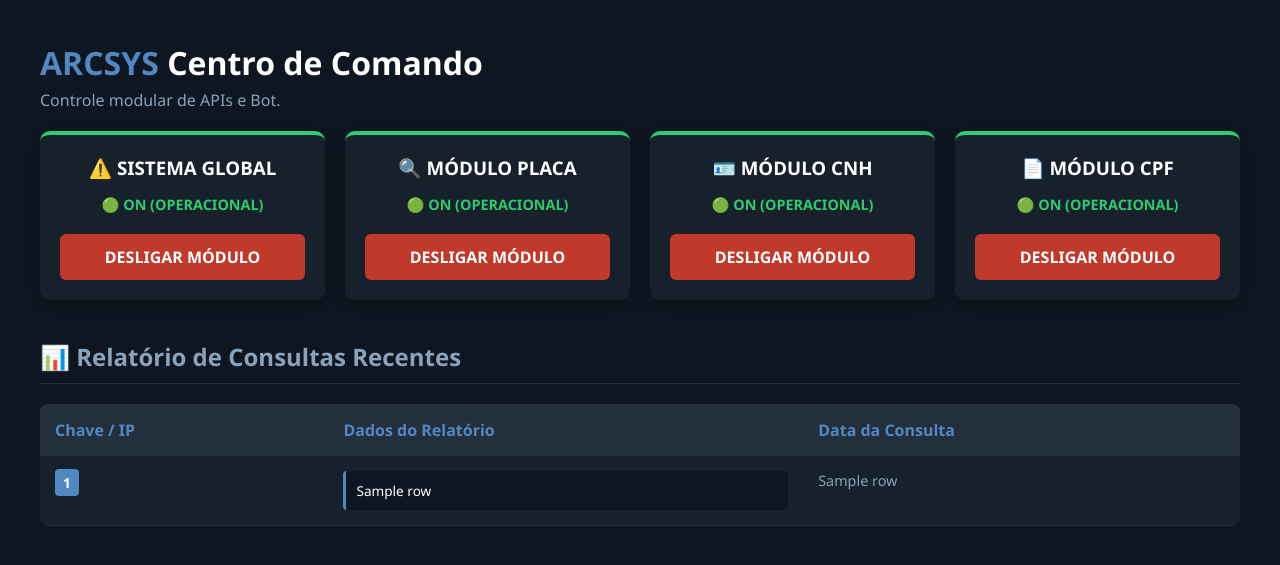
After one commit to joaothadeuangelo/arcsys-sistema-consultas, a FastAPI app: template templates/admin.html in a window 1280 px wide. The commit adds this page. Shown: the top 565 px of the page. Run offline with FastAPI, Linux system fonts and the light colour scheme; the template is opened without the code that fills it: most values are stand-ins (such as "Sample title", 1, 10 or a date in 2020).

Commit message:
Ajuste e implementação do dashboard admin com toggle para ligar e desligar módulos

```diff
--- a/database.py
+++ b/database.py
@@ -20,7 +20,15 @@ def iniciar_banco() -> None:
             valor TEXT NOT NULL
         )
     ''')
+
+    # Inserindo o Botão Global (Botão do Pânico)
     cursor.execute("INSERT OR IGNORE INTO configuracoes (chave, valor) VALUES ('manutencao', '0')")
+
+    # Inserindo as chaves individuais dos módulos (Padrão: 0 = Ligado/Operacional)
+    cursor.execute("INSERT OR IGNORE INTO configuracoes (chave, valor) VALUES ('manutencao_placa', '0')")
+    cursor.execute("INSERT OR IGNORE INTO configuracoes (chave, valor) VALUES ('manutencao_cnh', '0')")
+    cursor.execute("INSERT OR IGNORE INTO configuracoes (chave, valor) VALUES ('manutencao_cpf', '0')")
+
     conn.commit()
     conn.close()
 
@@ -39,6 +47,9 @@ def buscar_consulta(chave_busca: str):
     conn.close()
     return resultado[0] if resultado else None
 
+# ==========================================
+# FUNÇÕES GLOBAIS (O BOTÃO DO PÂNICO)
+# ==========================================
 def is_manutencao() -> bool:
     conn = sqlite3.connect(DB_PATH)
     cursor = conn.cursor()
@@ -55,3 +66,37 @@ def toggle_manutencao() -> None:
     cursor.execute("UPDATE configuracoes SET valor = ? WHERE chave = 'manutencao'", (novo_valor,))
     conn.commit()
     conn.close()
+
+# ==========================================
+# FUNÇÕES MODULARES (CONTROLE INDEPENDENTE)
+# ==========================================
+def is_manutencao_modulo(modulo: str) -> bool:
+    """Verifica se um módulo específico (placa, cnh, cpf) está em manutenção."""
+    conn = sqlite3.connect(DB_PATH)
+    cursor = conn.cursor()
+    cursor.execute("SELECT valor FROM configuracoes WHERE chave = ?", (f'manutencao_{modulo}',))
+    resultado = cursor.fetchone()
+    conn.close()
+    return resultado[0] == '1' if resultado else False
+
+def toggle_manutencao_modulo(modulo: str) -> None:
+    """Liga ou desliga um módulo específico."""
+    atual = is_manutencao_modulo(modulo)
+    novo_valor = '0' if atual else '1'
+    conn = sqlite3.connect(DB_PATH)
+    cursor = conn.cursor()
+    cursor.execute("UPDATE configuracoes SET valor = ? WHERE chave = ?", (novo_valor, f'manutencao_{modulo}'))
+    conn.commit()
+    conn.close()
+
+def get_status_todos_modulos() -> dict:
+    """Retorna um dicionário com o status de todos os módulos para o painel de Admin."""
+    conn = sqlite3.connect(DB_PATH)
+    cursor = conn.cursor()
+    cursor.execute("SELECT chave, valor FROM configuracoes")
+    resultados = cursor.fetchall()
+    conn.close()
+
+    # Converte os resultados ('0' ou '1') em booleanos (False ou True)
+    status = {linha[0]: linha[1] == '1' for linha in resultados}
+    return status
--- a/routes/api.py
+++ b/routes/api.py
@@ -2,7 +2,7 @@ import os
 import time
 import asyncio
 from fastapi import APIRouter, Request
-from database import is_manutencao, buscar_consulta, salvar_consulta
+from database import buscar_consulta, salvar_consulta, is_manutencao, is_manutencao_modulo
 
 router = APIRouter()
 
@@ -23,8 +23,8 @@ cooldowns_cpf = {}
 # ==========================================
 @router.get("/api/consultar/{placa}")
 async def consultar_placa(placa: str, request: Request):
-    if is_manutencao():
-        return {"sucesso": False, "dados": "🛠️ **SISTEMA EM MANUTENÇÃO!**\n\nNossos servidores estão em ajuste."}
+    if is_manutencao() or is_manutencao_modulo('placa'):
+        return {"sucesso": False, "erro": "🛠️ MÓDULO EM MANUTENÇÃO!"}
 
     placa = placa.upper()
     ip_cliente = request.headers.get("X-Forwarded-For", request.client.host).split(",")[0].strip()
@@ -81,8 +81,8 @@ async def consultar_placa(placa: str, request: Request):
 # ==========================================
 @router.get("/api/consultar_cnh/{cpf}")
 async def consultar_cnh(cpf: str, request: Request):
-    if is_manutencao():
-        return {"sucesso": False, "erro": "🛠️ SISTEMA EM MANUTENÇÃO!"}
+    if is_manutencao() or is_manutencao_modulo('cnh'):
+        return {"sucesso": False, "erro": "🛠️ MÓDULO EM MANUTENÇÃO!"}
 
     cpf_limpo = ''.join(filter(str.isdigit, cpf))
     if len(cpf_limpo) != 11:
@@ -180,8 +180,8 @@ async def consultar_cnh(cpf: str, request: Request):
 # ==========================================
 @router.get("/api/consultar_dados_cpf/{cpf}")
 async def consultar_dados_cpf(cpf: str, request: Request):
-    if is_manutencao():
-        return {"sucesso": False, "erro": "🛠️ SISTEMA EM MANUTENÇÃO!"}
+    if is_manutencao() or is_manutencao_modulo('cpf'):
+        return {"sucesso": False, "erro": "🛠️ MÓDULO EM MANUTENÇÃO!"}
 
     cpf_limpo = ''.join(filter(str.isdigit, cpf))
     if len(cpf_limpo) != 11:
--- /dev/null
+++ b/templates/admin.html
@@ -0,0 +1,73 @@
+<!DOCTYPE html>
+<html lang="pt-BR">
+<head>
+    <meta charset="UTF-8">
+    <title>Comando ARCSYS</title>
+    <style>
+        body { background:#0e1621; color:white; font-family:'Segoe UI', Tahoma, Geneva, Verdana, sans-serif; padding:20px 40px; margin: 0; }
+        h1 { color: #5288c1; font-size: 2em; margin-bottom: 5px; }
+        h2 { color: #8aa3ba; margin-top: 40px; border-bottom: 1px solid #242f3d; padding-bottom: 10px; }
+
+        /* Grid dos Cards de Controle */
+        .painel-grid { display: grid; grid-template-columns: repeat(auto-fit, minmax(220px, 1fr)); gap: 20px; margin-top: 20px; }
+        .card { background: #17212b; padding: 20px; border-radius: 10px; border-top: 4px solid; text-align: center; box-shadow: 0 4px 15px rgba(0,0,0,0.2); }
+        .card h3 { margin: 0 0 10px 0; color: #fff; }
+        .status-texto { font-weight: bold; font-size: 0.9em; margin-bottom: 20px; }
+
+        /* Botões */
+        .btn-power { display: block; color: white; padding: 12px; text-decoration: none; border-radius: 6px; font-weight: bold; transition: 0.2s; }
+        .btn-power:hover { filter: brightness(1.2); }
+
+        /* Tabela Premium */
+        table { width:100%; border-collapse:collapse; margin-top: 15px; background: #17212b; border-radius: 8px; overflow: hidden; }
+        th { background:#242f3d; color: #5288c1; padding:15px; text-align: left; }
+        td { padding:15px; border-bottom: 1px solid #242f3d; vertical-align: top; }
+        tr:hover { background: #1a242f; }
+        .celula-dados { max-width: 500px; max-height: 120px; overflow-y: auto; background: #0e1621; padding: 10px; font-size: 0.85em; white-space: pre-wrap; border-left: 3px solid #5288c1; border-radius: 4px; }
+        .chave-badge { background: #5288c1; color: #fff; padding: 4px 8px; border-radius: 4px; font-weight: bold; font-size: 0.85em; }
+    </style>
+</head>
+<body>
+
+    <h1>ARCSYS <span style="color: #fff;">Centro de Comando</span></h1>
+    <p style="color: #8aa3ba; margin-top: 0;">Controle modular de APIs e Bot.</p>
+
+    {% macro gerar_card(titulo, nome_modulo, is_off, token) %}
+        {% set cor = "#e74c3c" if is_off else "#2ecc71" %}
+        {% set status_txt = "🔴 OFF (MANUTENÇÃO)" if is_off else "🟢 ON (OPERACIONAL)" %}
+        {% set btn_txt = "LIGAR MÓDULO" if is_off else "DESLIGAR MÓDULO" %}
+        {% set btn_cor = "#27ae60" if is_off else "#c0392b" %}
+
+        <div class="card" style="border-top-color: {{ cor }};">
+            <h3>{{ titulo }}</h3>
+            <p class="status-texto" style="color: {{ cor }};">{{ status_txt }}</p>
+            <a href="/admin/toggle?token={{ token }}{% if nome_modulo %}&modulo={{ nome_modulo }}{% endif %}" class="btn-power" style="background-color: {{ btn_cor }};">{{ btn_txt }}</a>
+        </div>
+    {% endmacro %}
+
+    <div class="painel-grid">
+        {{ gerar_card("⚠️ SISTEMA GLOBAL", "", status_global, token) }}
+        {{ gerar_card("🔍 MÓDULO PLACA", "placa", status_placa, token) }}
+        {{ gerar_card("🪪 MÓDULO CNH", "cnh", status_cnh, token) }}
+        {{ gerar_card("📄 MÓDULO CPF", "cpf", status_cpf, token) }}
+    </div>
+
+    <h2>📊 Relatório de Consultas Recentes</h2>
+    <table>
+        <tr>
+            <th>Chave / IP</th>
+            <th>Dados do Relatório</th>
+            <th>Data da Consulta</th>
+        </tr>
+
+        {% for row in rows %}
+        <tr>
+            <td><span class="chave-badge">{{ row[0] }}</span></td>
+            <td><div class="celula-dados">{{ row[1] }}</div></td>
+            <td style="color: #8aa3ba; font-size: 0.9em;">{{ row[2] }}</td>
+        </tr>
+        {% endfor %}
+
+    </table>
+</body>
+</html>
--- a/templates/base.html
+++ b/templates/base.html
@@ -6,7 +6,7 @@
     <title>ARCSYS - Central de Consultas</title>
 
     <link rel="stylesheet" href="/static/css/global.css?v=100.0">
-    <link rel="stylesheet" href="/static/css/dashboard.css?v=101.0">
+    <link rel="stylesheet" href="/static/css/dashboard.css?v=102.0">
     <link rel="stylesheet" href="/static/css/modulos.css?v=100.0">
 
     <script>window.SISTEMA_EM_MANUTENCAO = {{ 'true' if manutencao else 'false' }};</script>
```
Also changed, not shown: routes/admin.py (+37 -38 lines), routes/views.py (+16 -4 lines), static/css/dashboard.css (+26 -0 lines), templates/dashboard.html (+29 -6 lines).
